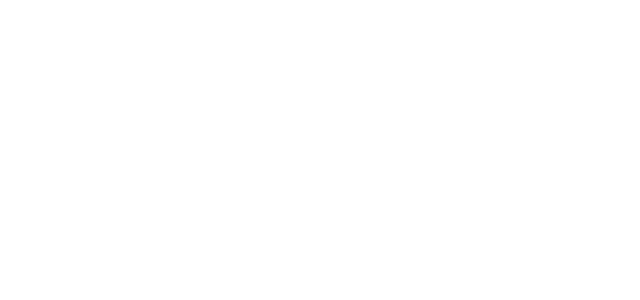
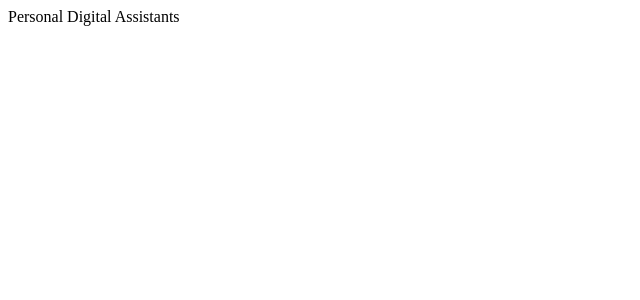
Before and after one commit to Mehrdad-mousavi96/investment_calculator, a React (Create React App) app: page / in a window 1280 px wide. Shown: the top 300 px of the page, without its empty margins (0-640 px from the left). Built offline with nearby package versions, Linux system fonts and the light colour scheme.

Commit message:
main components created

```diff
--- a/src/App.jsx
+++ b/src/App.jsx
@@ -1,4 +1,4 @@
-import App_ from "./Stephen Grider/App_"
+import App_ from "./Stephen Grider/pics project/App_"
 
 
 const App = () => {
--- a/src/Stephen Grider/App_.jsx
+++ b/src/Stephen Grider/pics project/App_.jsx
@@ -2,7 +2,9 @@ import React from 'react'
 
 const App_ = () => {
   return (
-    <div></div>
+    <div>
+        <div>Personal Digital Assistants</div>
+    </div>
   )
 }
 
```
Also changed, not shown: src/Stephen Grider/pics project/Components/ImageList.jsx (added, +9 -0 lines), src/Stephen Grider/pics project/Components/ImageShow.jsx (added, +9 -0 lines), src/Stephen Grider/pics project/Components/SearchBar.jsx (added, +9 -0 lines), src/Maximilian_Courses/investment-calculator/App_.jsx (renamed from src/Maximilian Courses/investment-calculator/App_.jsx), src/Maximilian_Courses/investment-calculator/assets/index.css (renamed from src/Maximilian Courses/investment-calculator/assets/index.css), src/Maximilian_Courses/investment-calculator/assets/investment-calculator-logo.png (renamed from src/Maximilian Courses/investment-calculator/assets/investment-calculator-logo.png), src/Maximilian_Courses/investment-calculator/components/Header.jsx (renamed from src/Maximilian Courses/investment-calculator/components/Header.jsx), src/Maximilian_Courses/investment-calculator/components/Results.jsx (renamed from src/Maximilian Courses/investment-calculator/components/Results.jsx), src/Maximilian_Courses/investment-calculator/components/UserInput.jsx (renamed from src/Maximilian Courses/investment-calculator/components/UserInput.jsx), src/Maximilian_Courses/investment-calculator/utils/investment.js (renamed from src/Maximilian Courses/investment-calculator/utils/investment.js), 1 other file (tests, documents, lock files or other folders).
